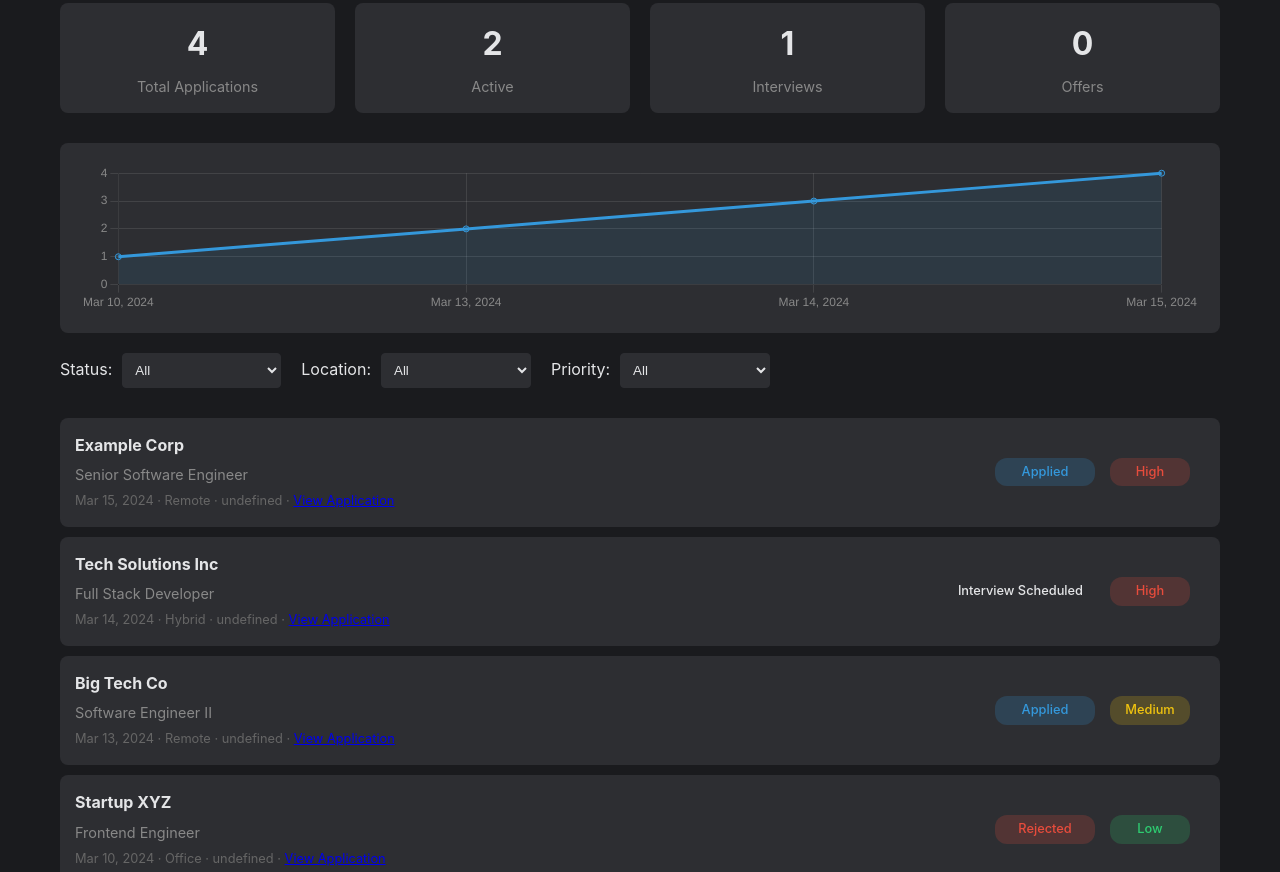
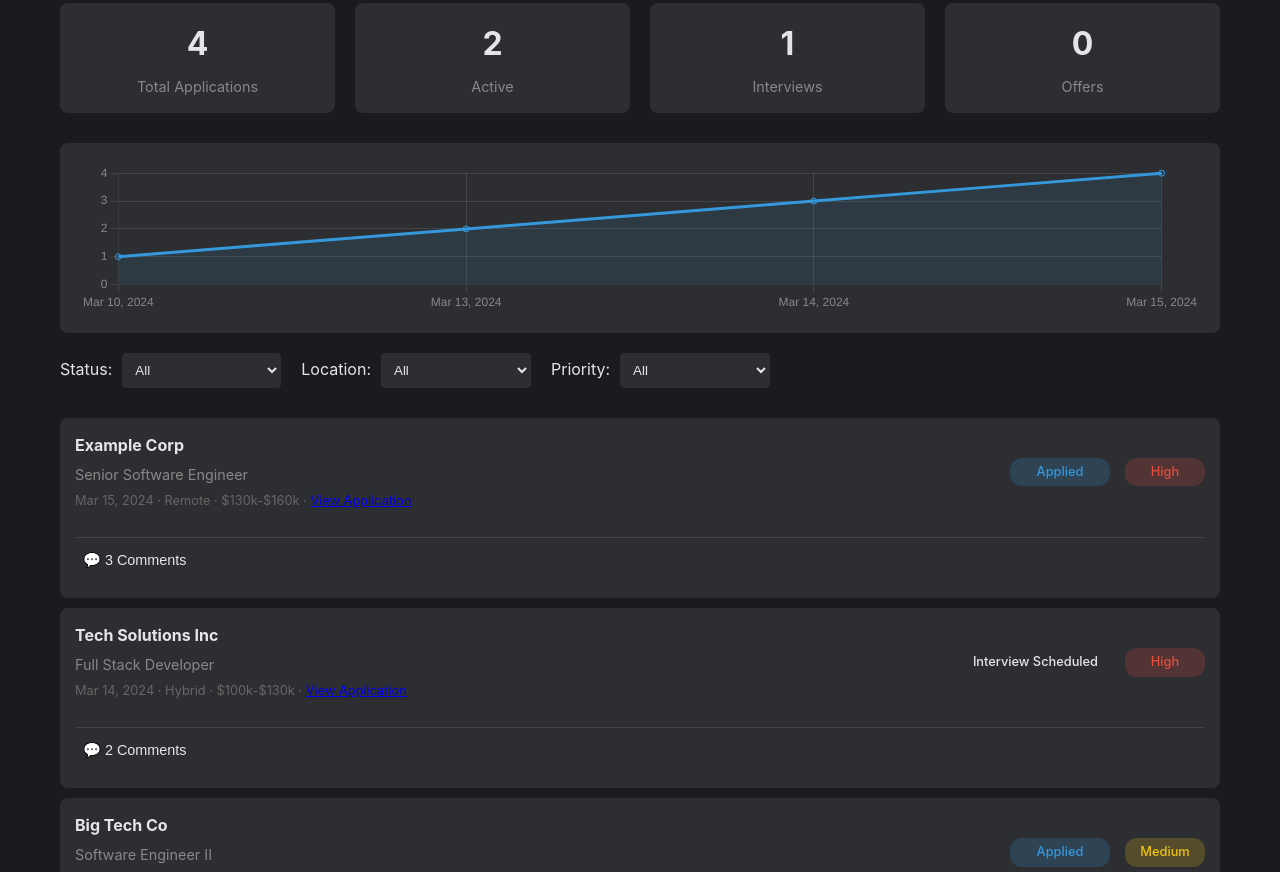
Before and after one commit to ryanjbrink/Job-Search-CRM, a plain HTML site: page index.html in a window 1280 px wide. Shown: the part 75-947 px from the top of the page. Drawn offline with nearby package versions, Linux system fonts and the light colour scheme.

Commit message:
Add job application tracking functionality with JSON data integration, comment management, and UI enhancements

```diff
--- /dev/null
+++ b/data.json
@@ -0,0 +1,104 @@
+{
+  "jobs": [
+    {
+      "id": "1",
+      "company": "Example Corp",
+      "position": "Senior Software Engineer",
+      "applicationDate": "2024-03-15",
+      "status": "Applied",
+      "location": "Remote",
+      "salaryRange": "$130k-$160k",
+      "applicationUrl": "https://example.com/jobs/123",
+      "notes": "Great company culture",
+      "nextSteps": "Follow up next week",
+      "priority": "High",
+      "comments": [
+        {
+          "id": "1a",
+          "date": "2024-03-15T10:00:00",
+          "text": "Applied via company website"
+        },
+        {
+          "id": "1b",
+          "date": "2024-03-16T14:30:00",
+          "text": "Received confirmation email"
+        },
+        {
+          "id": "1c",
+          "date": "2024-03-20T12:00:00",
+          "text": "Talked with connection"
+        }
+      ]
+    },
+    {
+      "id": "2",
+      "company": "Tech Solutions Inc",
+      "position": "Full Stack Developer",
+      "applicationDate": "2024-03-14",
+      "status": "Interview Scheduled",
+      "location": "Hybrid",
+      "salaryRange": "$100k-$130k",
+      "applicationUrl": "https://techsolutions.com/careers",
+      "notes": "Technical interview scheduled",
+      "nextSteps": "Prepare for system design round",
+      "priority": "High",
+      "comments": [
+        {
+          "id": "2a",
+          "date": "2024-03-14T09:00:00",
+          "text": "Submitted application"
+        },
+        {
+          "id": "2b",
+          "date": "2024-03-15T11:00:00",
+          "text": "HR reached out to schedule interview"
+        }
+      ]
+    },
+    {
+      "id": "3",
+      "company": "Startup XYZ",
+      "position": "Frontend Engineer",
+      "applicationDate": "2024-03-10",
+      "status": "Rejected",
+      "location": "Office",
+      "salaryRange": "$90k-$120k",
+      "applicationUrl": "https://startup.xyz/jobs",
+      "notes": "Good learning experience",
+      "nextSteps": "None",
+      "priority": "Low",
+      "comments": [
+        {
+          "id": "3a",
+          "date": "2024-03-10T15:00:00",
+          "text": "Applied through referral"
+        },
+        {
+          "id": "3b",
+          "date": "2024-03-13T16:00:00",
+          "text": "Received rejection email"
+        }
+      ]
+    },
+    {
+      "id": "4",
+      "company": "Big Tech Co",
+      "position": "Software Engineer II",
+      "applicationDate": "2024-03-13",
+      "status": "Applied",
+      "location": "Remote",
+      "salaryRange": "$140k-$180k",
+      "applicationUrl": "https://bigtech.co/positions",
+      "notes": "Competitive benefits package",
+      "nextSteps": "Wait for response",
+      "priority": "Medium",
+      "comments": [
+        {
+          "id": "4a",
+          "date": "2024-03-13T13:00:00",
+          "text": "Submitted application and coding challenge"
+        }
+      ]
+    }
+  ]
+}
--- a/script.js
+++ b/script.js
@@ -1,38 +1,21 @@
 // Global variables
 let jobData = [];
-let currentSort = { column: 'applicationdate', ascending: false };
+let currentSort = { column: 'applicationDate', ascending: false };
 let applicationChart = null;
 
-// Fetch and parse CSV data
+// Fetch and parse JSON data
 async function loadJobData() {
     try {
-        const response = await fetch('data.csv');
-        const csvText = await response.text();
-        jobData = parseCSV(csvText);
+        const response = await fetch('data.json');
+        const data = await response.json();
+        jobData = data.jobs;
         updateStats();
         updateChart();
         applyFiltersAndSort();
     } catch (error) {
         console.error('Error loading job data:', error);
-        document.getElementById('jobList').innerHTML = '<div class="job-card">Error loading data. Please ensure data.csv exists in the repository.</div>';
+        document.getElementById('jobList').innerHTML = '<div class="job-card">Error loading data. Please ensure data.json exists in the repository.</div>';
     }
-}
-
-// Parse CSV text into array of objects
-function parseCSV(csvText) {
-    const lines = csvText.split('\n');
-    const headers = lines[0].split(',').map(header => header.trim());
-
-    return lines.slice(1)
-        .filter(line => line.trim())
-        .map(line => {
-            const values = line.split(',').map(value => value.trim());
-            const entry = {};
-            headers.forEach((header, index) => {
-                entry[header.toLowerCase().replace(/\s+/g, '')] = values[index] || '';
-            });
-            return entry;
-        });
 }
 
 // Update statistics
@@ -57,7 +40,7 @@ function updateChart() {
     // Group applications by date
     const applicationsByDate = {};
     jobData.forEach(job => {
-        const date = job.applicationdate.split('T')[0];
+        const date = job.applicationDate;
         applicationsByDate[date] = (applicationsByDate[date] || 0) + 1;
     });
 
@@ -147,7 +130,7 @@ function applyFiltersAndSort() {
         let bVal = b[currentSort.column];
 
         // Handle date comparison
-        if (currentSort.column === 'applicationdate') {
+        if (currentSort.column === 'applicationDate') {
             aVal = new Date(aVal);
             bVal = new Date(bVal);
         }
@@ -160,23 +143,87 @@ function applyFiltersAndSort() {
     renderJobCards(filteredData);
 }
 
+// Format comments
+function formatComments(comments) {
+    return comments.map(comment => `
+        <div class="comment">
+            <div class="comment-header">
+                <span>${formatDate(comment.date)}</span>
+            </div>
+            <div class="comment-text">${comment.text}</div>
+        </div>
+    `).join('');
+}
+
+// Add new comment
+async function addComment(jobId, commentText) {
+    const job = jobData.find(j => j.id === jobId);
+    if (!job) return;
+
+    const newComment = {
+        id: `${jobId}${job.comments.length + 1}`,
+        date: new Date().toISOString(),
+        text: commentText
+    };
+
+    job.comments.push(newComment);
+
+    // In a real application, you would save this to the server
+    // For now, we'll just update the UI
+    applyFiltersAndSort();
+}
+
 // Render job cards
 function renderJobCards(data) {
     const jobList = document.getElementById('jobList');
     jobList.innerHTML = data.map(job => `
-        <div class="job-card">
+        <div class="job-card" data-job-id="${job.id}">
+            <div class="job-card-header">
                 <div class="job-info">
                     <div class="company-name">${job.company}</div>
                     <div class="position-title">${job.position}</div>
                     <div class="job-meta">
-                    ${formatDate(job.applicationdate)} · ${job.location} · ${job.salary}
-                    ${job.applicationurl ? ` · <a href="${job.applicationurl}" target="_blank">View Application</a>` : ''}
+                        ${formatDate(job.applicationDate)} · ${job.location} · ${job.salaryRange}
+                        ${job.applicationUrl ? ` · <a href="${job.applicationUrl}" target="_blank">View Application</a>` : ''}
                     </div>
                 </div>
                 <span class="status status-${job.status.toLowerCase().replace(/\s+/g, '')}">${job.status}</span>
                 <span class="priority priority-${job.priority.toLowerCase()}">${job.priority}</span>
             </div>
+
+            <div class="comments-section">
+                <div class="comments-header">
+                    <button class="comments-toggle" onclick="toggleComments('${job.id}')">
+                        💬 ${job.comments.length} Comments
+                    </button>
+                </div>
+                <div class="comment-list" id="comments-${job.id}" style="display: none;">
+                    ${formatComments(job.comments)}
+                    <div class="comment-form">
+                        <input type="text" class="comment-input" id="comment-input-${job.id}" placeholder="Add a comment...">
+                        <button class="add-comment-btn" onclick="handleAddComment('${job.id}')">Add</button>
+                    </div>
+                </div>
+            </div>
+        </div>
     `).join('');
+}
+
+// Toggle comments visibility
+function toggleComments(jobId) {
+    const commentsSection = document.getElementById(`comments-${jobId}`);
+    commentsSection.style.display = commentsSection.style.display === 'none' ? 'block' : 'none';
+}
+
+// Handle adding a new comment
+function handleAddComment(jobId) {
+    const input = document.getElementById(`comment-input-${jobId}`);
+    const commentText = input.value.trim();
+
+    if (commentText) {
+        addComment(jobId, commentText);
+        input.value = '';
+    }
 }
 
 // Format date for display
--- a/styles.css
+++ b/styles.css
@@ -96,8 +96,14 @@ select {
     background-color: var(--secondary-color);
     border-radius: 8px;
     padding: 15px;
+    display: flex;
+    flex-direction: column;
+    gap: 15px;
+}
+
+.job-card-header {
     display: grid;
-    grid-template-columns: 1fr auto auto auto;
+    grid-template-columns: 1fr auto auto;
     gap: 15px;
     align-items: center;
 }
@@ -202,3 +208,93 @@ select {
         gap: 10px;
     }
 }
+
+.comments-section {
+    margin-top: 10px;
+    border-top: 1px solid rgba(255, 255, 255, 0.1);
+    padding-top: 10px;
+}
+
+.comments-header {
+    display: flex;
+    justify-content: space-between;
+    align-items: center;
+    margin-bottom: 10px;
+}
+
+.comments-toggle {
+    background: none;
+    border: none;
+    color: var(--text-color);
+    cursor: pointer;
+    font-size: 0.9rem;
+    display: flex;
+    align-items: center;
+    gap: 5px;
+    padding: 4px 8px;
+    border-radius: 4px;
+}
+
+.comments-toggle:hover {
+    background-color: rgba(255, 255, 255, 0.1);
+}
+
+.comment-list {
+    display: flex;
+    flex-direction: column;
+    gap: 10px;
+}
+
+.comment {
+    background-color: rgba(255, 255, 255, 0.05);
+    border-radius: 6px;
+    padding: 10px;
+}
+
+.comment-header {
+    display: flex;
+    justify-content: space-between;
+    margin-bottom: 5px;
+    font-size: 0.8rem;
+    color: #888;
+}
+
+.comment-text {
+    font-size: 0.9rem;
+    color: var(--text-color);
+}
+
+.comment-form {
+    display: flex;
+    gap: 10px;
+    margin-top: 10px;
+}
+
+.comment-input {
+    flex: 1;
+    background-color: rgba(255, 255, 255, 0.05);
+    border: 1px solid rgba(255, 255, 255, 0.1);
+    border-radius: 4px;
+    padding: 8px;
+    color: var(--text-color);
+    font-size: 0.9rem;
+}
+
+.comment-input:focus {
+    outline: none;
+    border-color: var(--accent-color);
+}
+
+.add-comment-btn {
+    background-color: var(--accent-color);
+    color: white;
+    border: none;
+    border-radius: 4px;
+    padding: 8px 16px;
+    cursor: pointer;
+    font-size: 0.9rem;
+}
+
+.add-comment-btn:hover {
+    background-color: #2980b9;
+}
```
Lines whose indentation alone changed are shown as unchanged.
